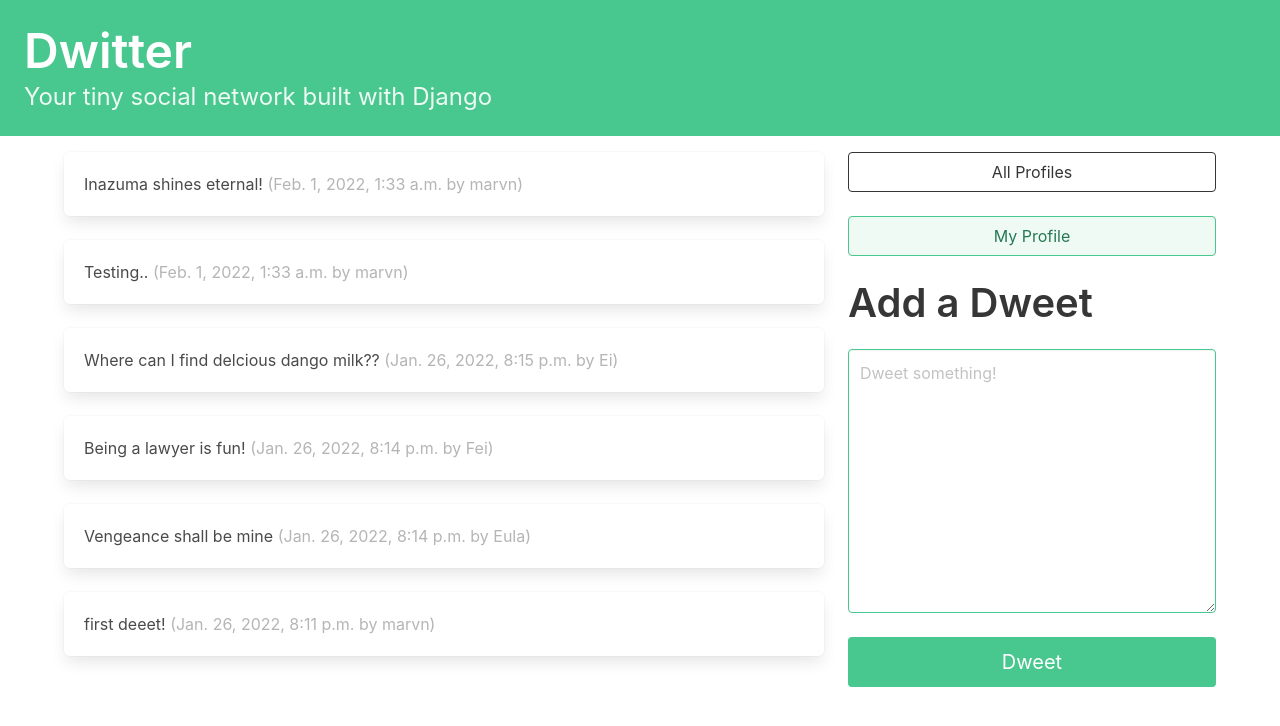
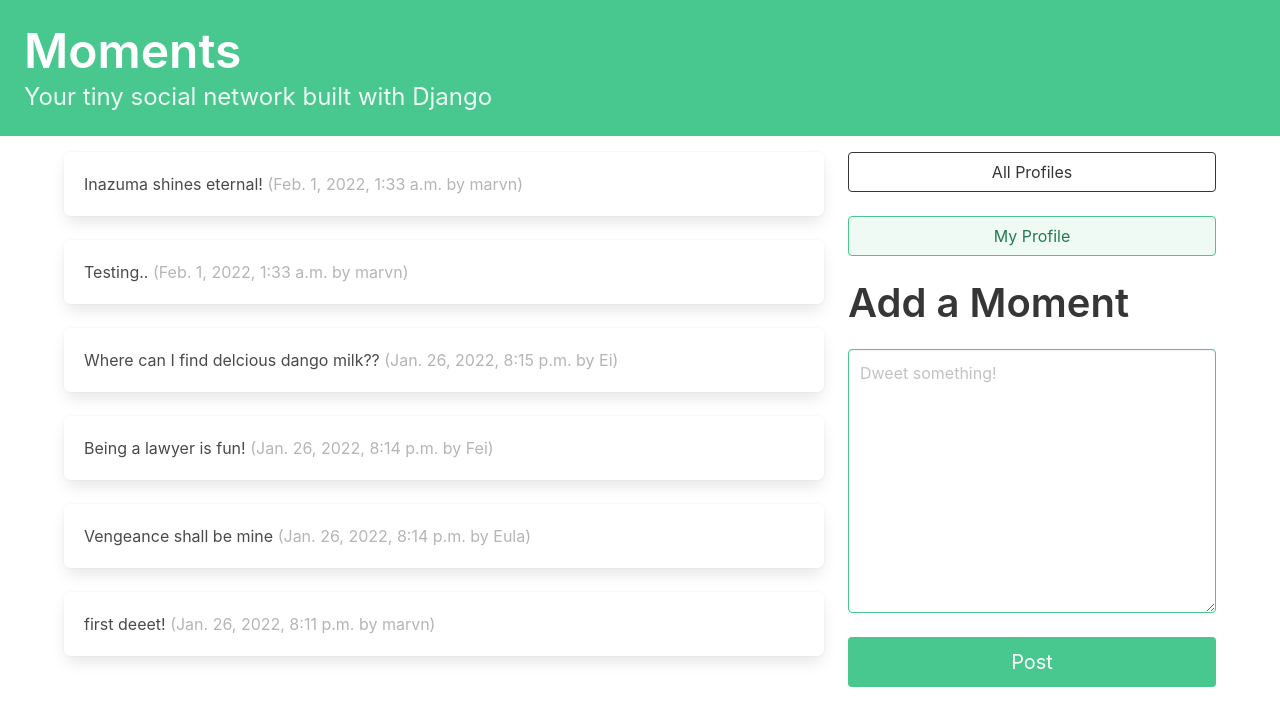
Before and after one commit to marvneo/dwitter, a Django app: page / in a window 1280 px wide. Shown: the top 726 px of the page. Run offline with Django 3.2, Linux system fonts and the light colour scheme; a user stored in the database is signed in; data comes from the database, SQL or seed files in the repository.

Commit message:
changed name

```diff
--- a/dwitter/templates/base.html
+++ b/dwitter/templates/base.html
@@ -8,19 +8,19 @@
     <!-- Include the Bulma CSS framework for styling -->
     <link rel="stylesheet"
           href="https://cdn.jsdelivr.net/npm/bulma@0.9.3/css/bulma.min.css">
-    <title>Dwitter</title>
+    <title>Moments</title>
 </head>
 <body>
     <a href="{% url 'dwitter:dashboard' %} ">
     <section class="hero is-small is-success mb-4">
         <div class="hero-body">
-            <h1 class="title is-1">Dwitter</h1>
+            <h1 class="title is-1">Moments</h1>
             <p class="subtitle is-4">
                 Your tiny social network built with Django
             </p>
         </div>
     </section>
-    </a>
+</a>
     <div class="container">
         <div class="columns">
 
--- a/dwitter/templates/dwitter/dashboard.html
+++ b/dwitter/templates/dwitter/dashboard.html
@@ -38,14 +38,14 @@
 
 <div class="block">
     <div class="block">
-        <h2 class="title is-2">Add a Dweet</p>
+        <h2 class="title is-2">Add a Moment</p>
     </div>
     <div class="block">
         <form method="post">
             {% csrf_token %}
             {{ form.as_p }}
             <button class="button is-success is-fullwidth is-medium mt-5" type="submit">
-                Dweet
+                Post
             </button>
         </form>
     </div>
```
